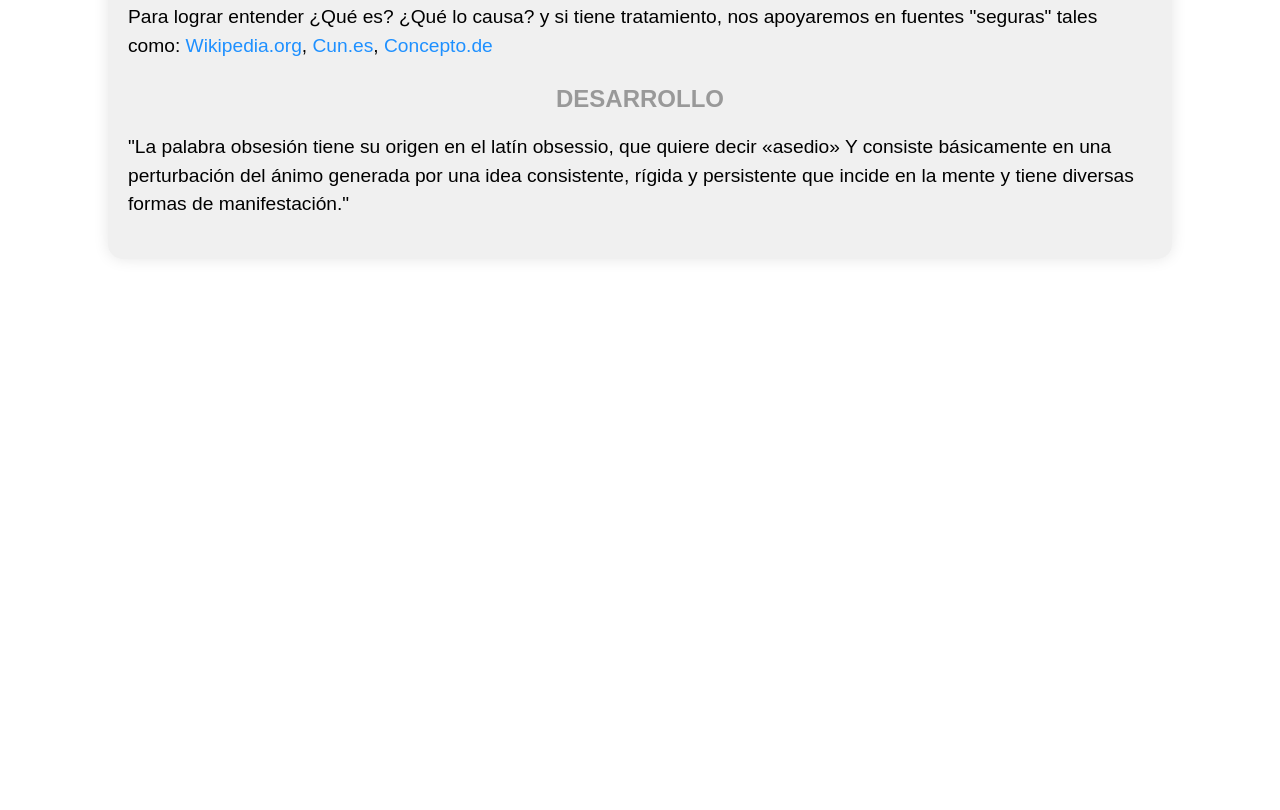
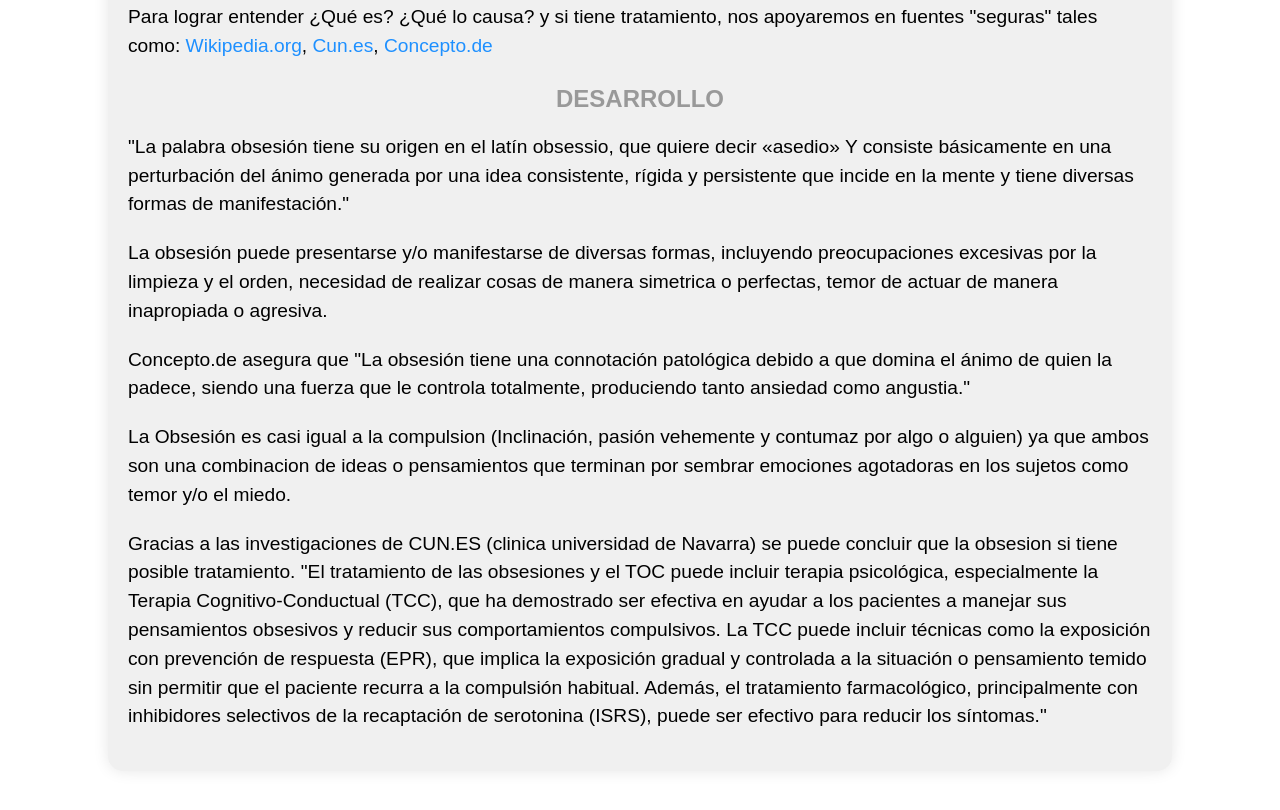
Before and after one commit to tv-vivo/INFORMATECH, a plain HTML site: page obsesion.html in a window 1280 px wide. Shown: the part 344-1154 px from the top of the page. Before the commit the page ends 800 px from the top, so only its background shows below. Drawn offline with Linux system fonts and the light colour scheme.

Commit message:
Update and rename OBSESION.html to obsesion.html

```diff
--- a/OBSESION.html
+++ b/obsesion.html
@@ -3,7 +3,7 @@
 <head>
     <meta charset="UTF-8">
     <meta name="viewport" content="width=device-width, initial-scale=1.0">
-    <title>LA OBSESIÓN - ANDRES CARVAJAL</title>
+    <title>Información Profesional</title>
     <style>
         body {
             background: #ffffff;
@@ -158,8 +158,8 @@
         <div class="dropdown">
             <button>Menú</button>
             <div class="dropdown-content">
-                <a href="#">Opción 1</a>
-                <a href="#">Opción 2</a>
+                <a href="/">Inicio</a>
+                <a href="/autor">Autor</a>
             </div>
         </div>
     </div>
@@ -178,6 +178,20 @@
         <p>
         "La palabra obsesión tiene su origen en el latín obsessio, que quiere decir «asedio» Y consiste básicamente en una perturbación del ánimo generada por una idea consistente, rígida y persistente que incide en la mente y tiene diversas formas de manifestación."
         </p>
+        <p>
+        La obsesión puede presentarse y/o manifestarse de diversas formas, incluyendo preocupaciones excesivas por la limpieza y el orden, necesidad de realizar cosas de manera simetrica o perfectas, temor de actuar de manera inapropiada o agresiva.
+        </p>
+        <p>
+Concepto.de asegura que "La obsesión tiene una connotación patológica debido a que domina el ánimo de quien la padece, siendo una fuerza que le controla totalmente, produciendo tanto ansiedad como angustia."
+        </p>
+        <p>
+        La Obsesión es casi igual a la compulsion (Inclinación, pasión vehemente y contumaz por algo o alguien) ya que ambos son una combinacion de ideas o pensamientos que terminan por sembrar emociones agotadoras en los sujetos como temor y/o el  miedo.
+        </p>
+        <p>
+        Gracias a las investigaciones de CUN.ES (clinica universidad de Navarra) se puede concluir que la obsesion si tiene posible tratamiento.
+        "El tratamiento de las obsesiones y el TOC puede incluir terapia psicológica, especialmente la Terapia Cognitivo-Conductual (TCC), que ha demostrado ser efectiva en ayudar a los pacientes a manejar sus pensamientos obsesivos y reducir sus comportamientos compulsivos. La TCC puede incluir técnicas como la exposición con prevención de respuesta (EPR), que implica la exposición gradual y controlada a la situación o pensamiento temido sin permitir que el paciente recurra a la compulsión habitual. Además, el tratamiento farmacológico, principalmente con inhibidores selectivos de la recaptación de serotonina (ISRS), puede ser efectivo para reducir los síntomas."
+        </p>
+
     </div>
     <script>
         const modeToggleButton = document.getElementById('mode-toggle');
```
